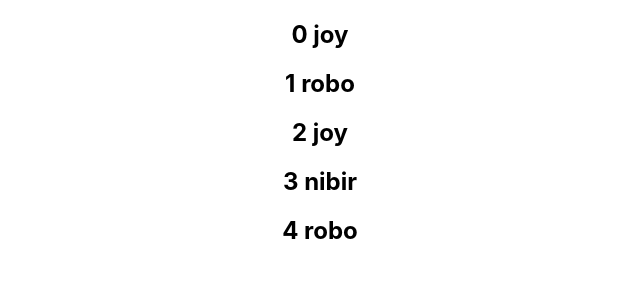
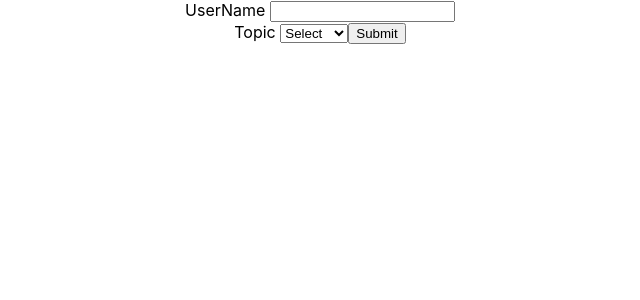
Before and after one commit to Robaith/react, a React (Create React App) app: page / in a window 1280 px wide. Shown: the top 300 px of the page, without its empty margins (320-960 px from the left). Built offline with nearby package versions, Linux system fonts and the light colour scheme.

Commit message:
basic form handling

```diff
--- a/src/App.js
+++ b/src/App.js
@@ -10,32 +10,13 @@
 import ParentComponent from './components/ParentComponent';
 import UserGreeting from './components/UserGreeting';
 import NameList from './components/NameList';
+import Stylesheet from './components/Stylesheet';
+import Form from './components/Form';
 
 function App() {
   return (
     <div className="App">
-      <NameList />
-      {/* <UserGreeting /> */}
-      {/* <ParentComponent /> */}
-      {/* <EventBind /> */}
-      {/* <FunctionClick />
-      <ClassClick /> */}
-      {/* <Counter /> */}
-      {/* <Message /> */}
-
-      {/* <Greet name="Nibir" gfName="bolbona" />
-      <Welcome name="Joy" gfName="nai" /> */}
-      {/* <Greet name="Robaith" gfName="abc" >
-        <p>This is children props</p>
-      </Greet>
-      <Greet name="Joy" gfName="nai" >
-        <button>Submit</button>
-      </Greet>
-      <Greet name="Nibir" gfName="bolbona" />
-
-      <Welcome name="Robaith" gfName="abc" />
-      <Welcome name="Joy" gfName="nai" />
-      <Welcome name="Nibir" gfName="bolbona" /> */}
+      <Form />
     </div>
   );
 }
--- /dev/null
+++ b/src/components/Form.js
@@ -0,0 +1,49 @@
+import React, { Component } from 'react'
+
+export class Form extends Component {
+    constructor(props) {
+        super(props)
+
+        this.state = {
+             username : '',
+             topic : 'select one'
+        }
+    }
+    handleUsernameChange = (event) => {
+        this.setState({
+            username : event.target.value
+        })
+    }
+    handleTopicChange = (event) => {
+        this.setState({
+            topic : event.target.value
+        })
+    }
+    handleSubmit = event => {
+        alert(`${this.state.username} choosed ${this.state.topic}`)
+        event.preventDefault()
+    }
+
+    render() {
+        return (
+            <form onSubmit={this.handleSubmit}>
+                <div>
+                    <label>UserName </label>
+                    <input type='text' value={this.state.username} onChange={this.handleUsernameChange} />
+                </div>
+                <div>
+                <label>Topic </label>
+                <select value={this.state.topic} onChange={this.handleTopicChange} >
+                    <option value='select one'>Select</option>
+                    <option value='React'>React</option>
+                    <option value='Angular'>Angular</option>
+                    <option value='Vue'>Vue</option>
+                </select>
+                <button type='submit'>Submit</button>
+                </div>
+            </form>
+        )
+    }
+}
+
+export default Form
--- /dev/null
+++ b/src/components/Stylesheet.js
@@ -0,0 +1,12 @@
+import React from 'react'
+import './style.css'
+
+function Stylesheet() {
+    return (
+        <div>
+            <h1 className='primary font'>Hello css</h1>
+        </div>
+    )
+}
+
+export default Stylesheet
--- /dev/null
+++ b/src/components/style.css
@@ -0,0 +1,6 @@
+.primary {
+  color: red;
+}
+.font {
+  font-style: italic;
+}
```
Also changed, not shown: 2 other files (tests, documents, lock files or other folders).
